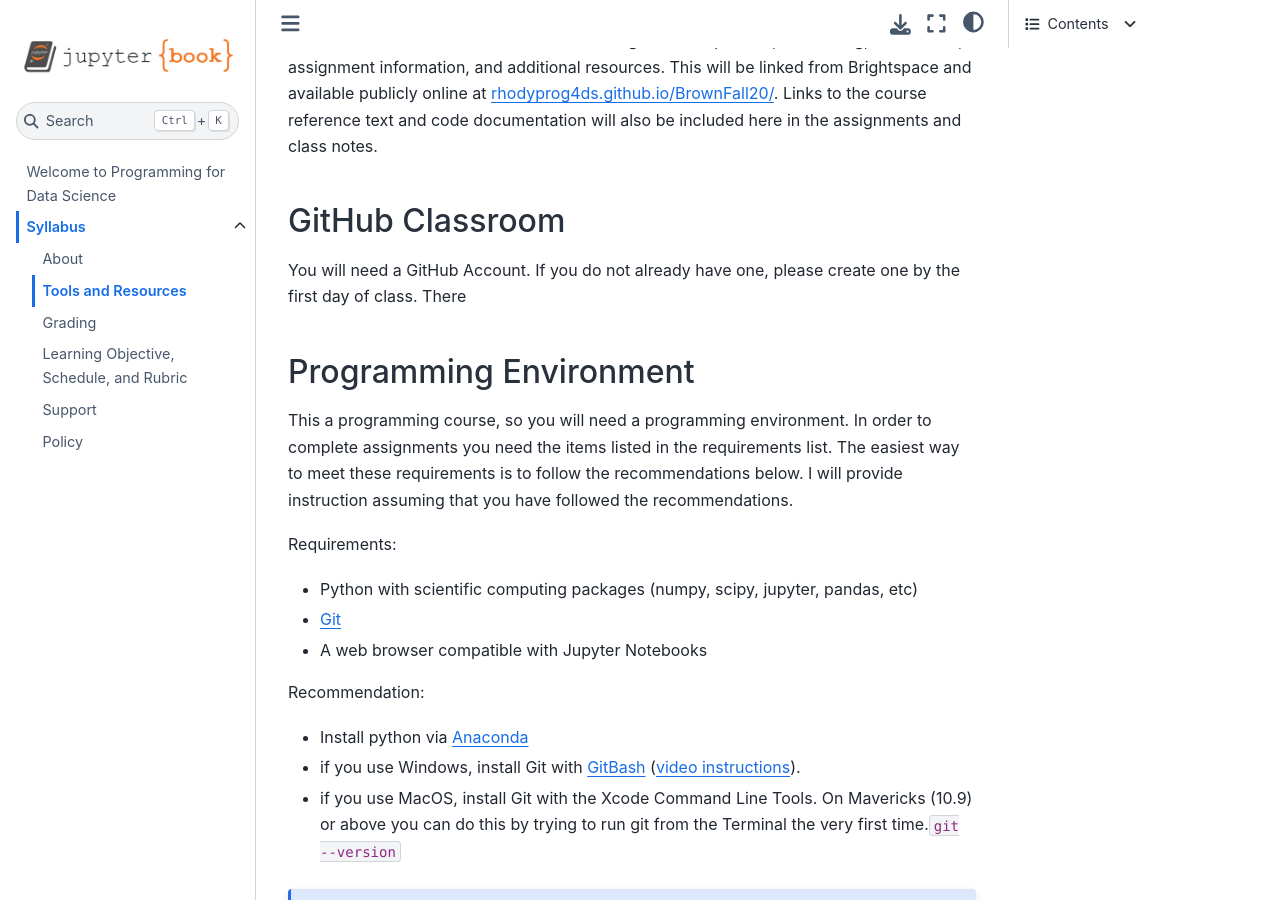
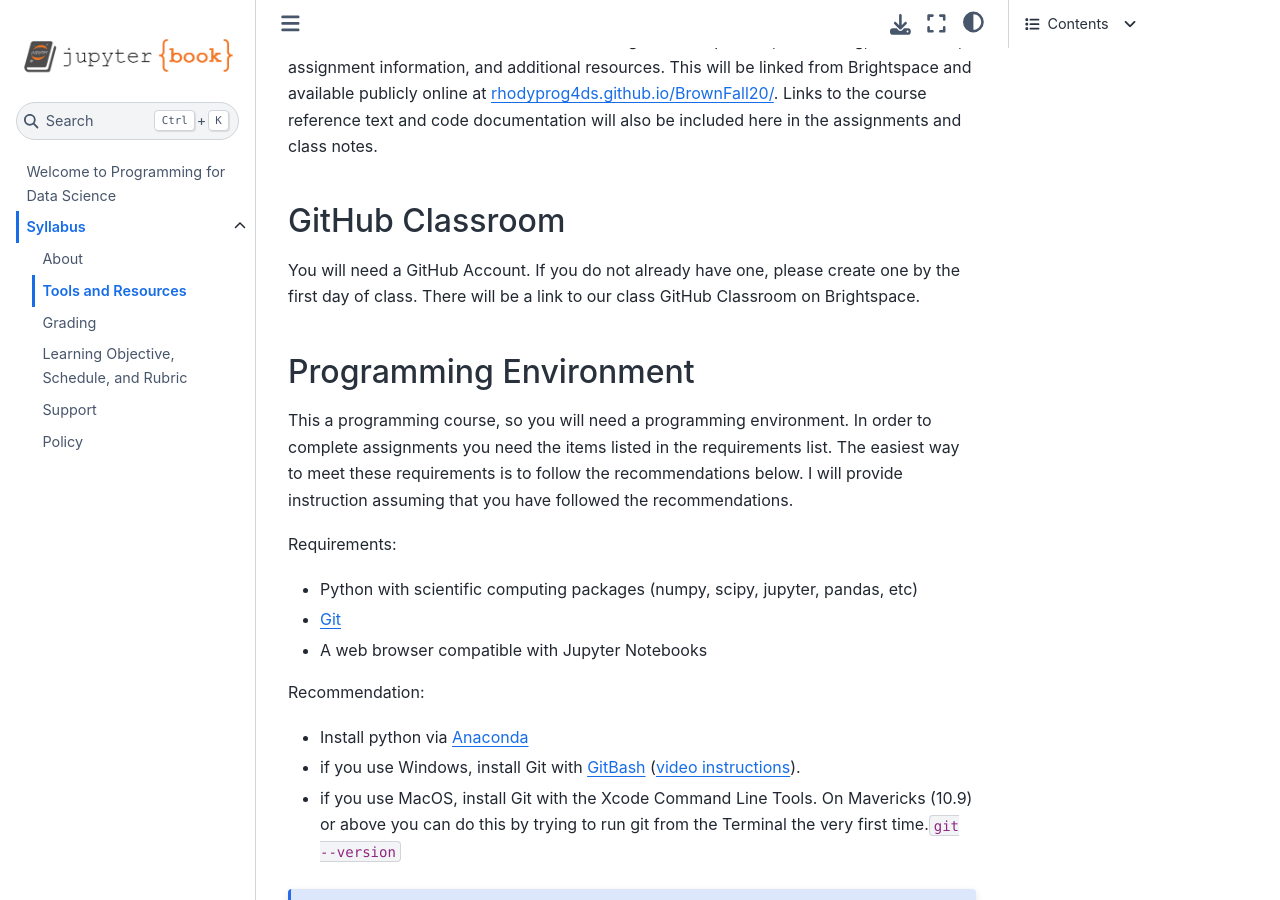
Before and after one commit to rhodyprog4ds/BrownFall20, a Jupyter Book: the page built from syllabus/tools.md, in a window 1280 px wide and 900 px high, scrolled down 904 px. Built offline with Jupyter Book 1.0.4 settings and Sphinx 7.4.7 and the Sphinx Book theme 1.1.4, drawn with Linux system fonts in a browser that asks for light colours.

Commit message:
complete broken sentence

```diff
--- a/syllabus/tools.md
+++ b/syllabus/tools.md
@@ -45,7 +45,7 @@ Links to the course reference text and code documentation will also be included
 ### GitHub Classroom
 
 You will need a GitHub Account. If you do not already have one, please create one by the first day of class.
-There
+There will be a link to our class GitHub Classroom on Brightspace.
 
 <!-- ### GradeScope
 
```
